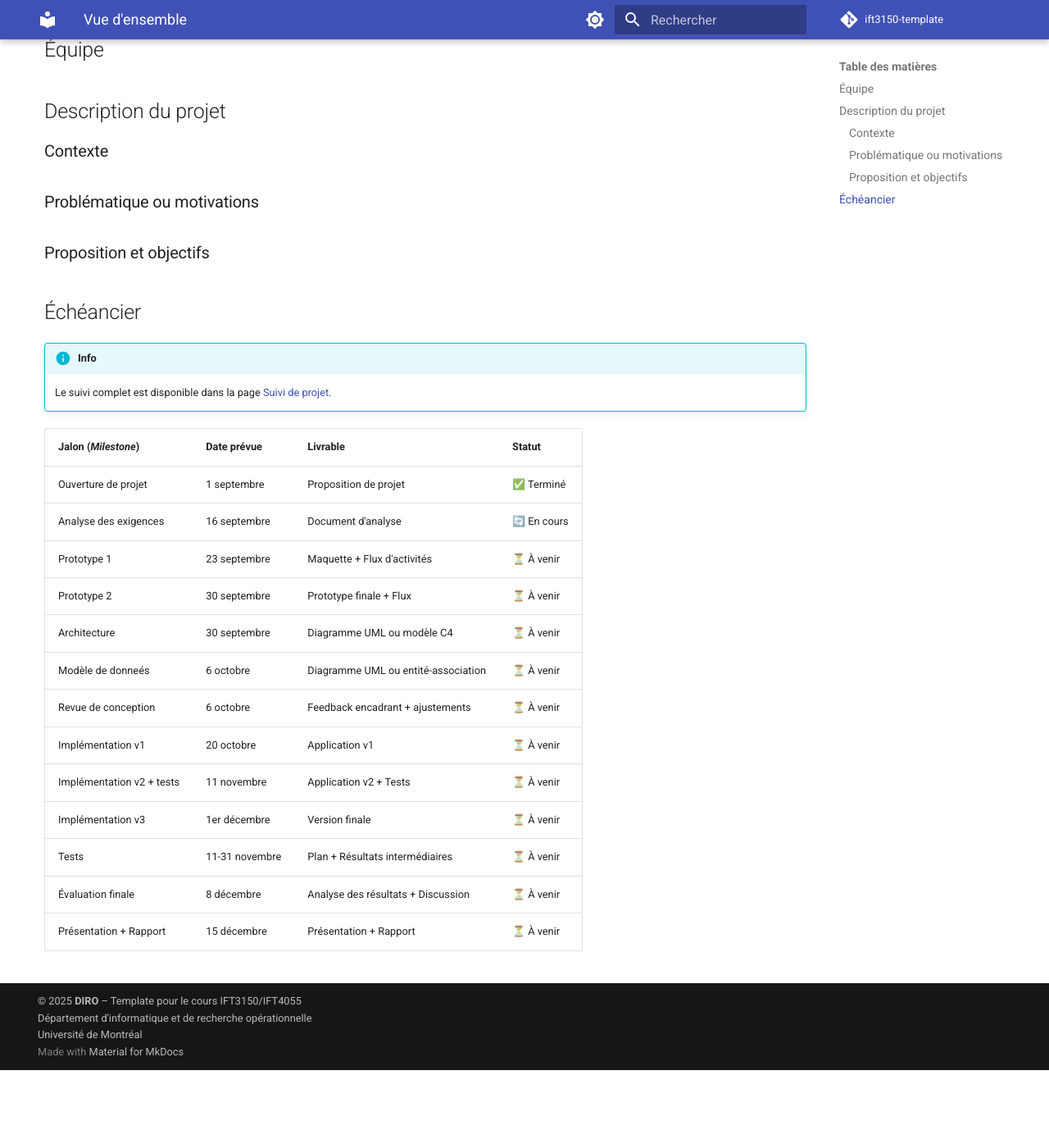
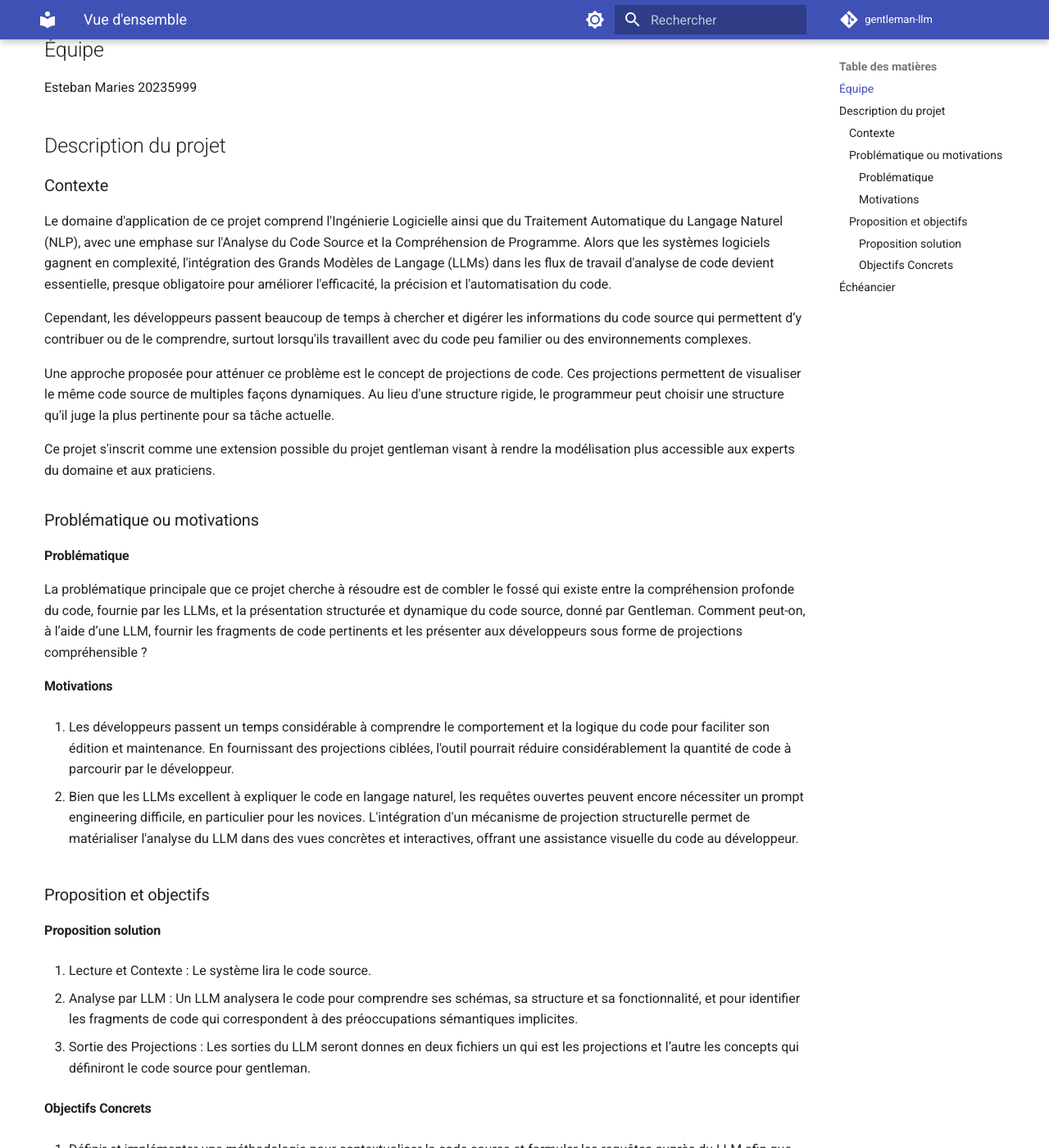
Before and after one commit to Bismaon/gentleman-llm, an MkDocs documentation site: the page built from docs/index.md, in a window 1280 px wide and 1400 px high, scrolled down 301 px. Shown: the whole window at 82% size. Built offline with MkDocs 1.6.1 and Material for MkDocs 9.7.7, drawn with Linux system fonts in a browser that asks for light colours; comment, search, counter and statistics services are not loaded; before the commit the page ends 1606 px from its top, so only the background shows below that; some of the changed text lies outside the part shown.

Commit message:
Updated site

```diff
--- a/docs/index.md
+++ b/docs/index.md
@@ -1,19 +1,51 @@
 # Nom du projet
 
-> **Thèmes**: Science de données, Génie logiciel
-> **Superviseur**: Nom du superviseur
-> **Collaborateurs:** Nom de(s) collaborateur(s) et partenaire(s)
+> **Thèmes**: Science de données, Génie logiciel, LLM
+> **Superviseur**: Louis Edouard Lafontant
+> **Collaborateurs:** ...
 
 ## Équipe
 
+Esteban Maries 20235999
 ## Description du projet
 
 ### Contexte
 
+Le domaine d'application de ce projet comprend l'Ingénierie Logicielle ainsi que du Traitement Automatique du Langage Naturel (NLP), avec une emphase sur l'Analyse du Code Source et la Compréhension de Programme. Alors que les systèmes logiciels gagnent en complexité, l'intégration des Grands Modèles de Langage (LLMs) dans les flux de travail d'analyse de code devient essentielle, presque obligatoire pour améliorer l'efficacité, la précision et l'automatisation du code.
+
+Cependant, les développeurs passent beaucoup de temps à chercher et digérer les informations du code source qui permettent d’y contribuer ou de le comprendre, surtout lorsqu'ils travaillent avec du code peu familier ou des environnements complexes.
+
+Une approche proposée pour atténuer ce problème est le concept de projections de code. Ces projections permettent de visualiser le même code source de multiples façons dynamiques. Au lieu d'une structure rigide, le programmeur peut choisir une structure qu'il juge la plus pertinente pour sa tâche actuelle.
+
+Ce projet s'inscrit comme une extension possible du projet gentleman visant à rendre la modélisation plus accessible aux experts du domaine et aux praticiens.
+
 ### Problématique ou motivations
+
+#### Problématique
+La problématique principale que ce projet cherche à résoudre est de combler le fossé qui existe entre la compréhension profonde du code, fournie par les LLMs, et la présentation structurée et dynamique du code source, donné par Gentleman.
+Comment peut-on, à l’aide d’une LLM, fournir les fragments de code pertinents et les présenter aux développeurs sous forme de projections compréhensible ?
+
+#### Motivations
+
+1.	Les développeurs passent un temps considérable à comprendre le comportement et la logique du code pour faciliter son édition et maintenance. En fournissant des projections ciblées, l'outil pourrait réduire considérablement la quantité de code à parcourir par le développeur.
+
+2.	Bien que les LLMs excellent à expliquer le code en langage naturel, les requêtes ouvertes peuvent encore nécessiter un prompt engineering difficile, en particulier pour les novices. L'intégration d'un mécanisme de projection structurelle permet de matérialiser l'analyse du LLM dans des vues concrètes et interactives, offrant une assistance visuelle du code au développeur.
 
 ### Proposition et objectifs
 
+#### Proposition solution
+
+1.	Lecture et Contexte : Le système lira le code source.
+
+2.	Analyse par LLM : Un LLM analysera le code pour comprendre ses schémas, sa structure et sa fonctionnalité, et pour identifier les fragments de code qui correspondent à des préoccupations sémantiques implicites.
+
+3.	Sortie des Projections : Les sorties du LLM seront donnes en deux fichiers un qui est les projections et l’autre les concepts qui définiront le code source pour gentleman.
+
+#### Objectifs Concrets
+
+1.	Définir et implémenter une méthodologie pour contextualiser la code source et formuler les requêtes auprès du LLM afin que ce dernier puisse identifier les fragments de code pertinents, et les différents liens de ces fragments de code dans le code source.
+
+2.	Manier le LLM afin qu’il renvoie dans le format attendu par Gentleman, c’est à dire un fichier projection et un fichier concept. Qui permettront à Gentleman de modeler le code source donne par le développeur.
 
 ## Échéancier
 
--- a/mkdocs.yml
+++ b/mkdocs.yml
@@ -1,6 +1,6 @@
-site_name: IFT3150 - Template
-site_description: Template de site web pour le cours IFT3150
-site_author: Louis-Edouard Lafontant
+site_name: IFT3150 - LLM with Gentleman
+site_description: Projet IFT3150 - Projection avec les LLMs
+site_author: Esteban Maries
 site_url: https://ift3150-template.github.io
 
 theme:
@@ -35,10 +35,10 @@ theme:
     text: Roboto
     code: Roboto Mono
 
-copyright: "&copy; 2025 <b>DIRO</b> &ndash; Template pour le cours IFT3150/IFT4055 <br>Département d'informatique et de recherche opérationnelle <br>Université de Montréal"
+copyright: "&copy; 2025 <b>DIRO</b> &ndash; Département d'informatique et de recherche opérationnelle <br>Université de Montréal"
 
-repo_name: ift3150-template
-repo_url: https://github.com/ift3150-template/ift3150-template.github.io
+repo_name: gentleman-llm
+repo_url: https://github.com/Bismaon/gentleman-llm
 # edit_uri: edit/main/docs/
 
 # extra:
```
Also changed, not shown: docs/references.md (+4 -2 lines).
